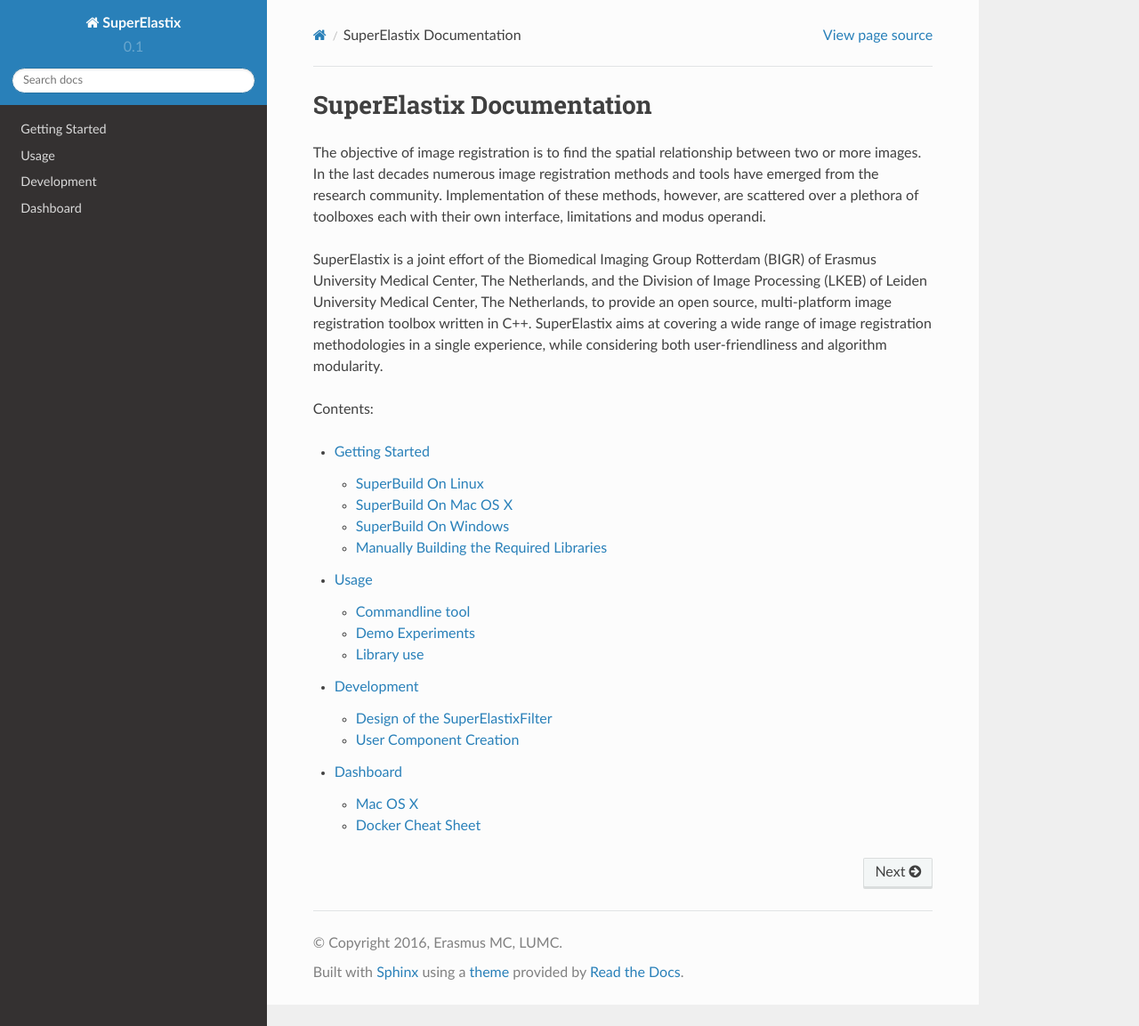
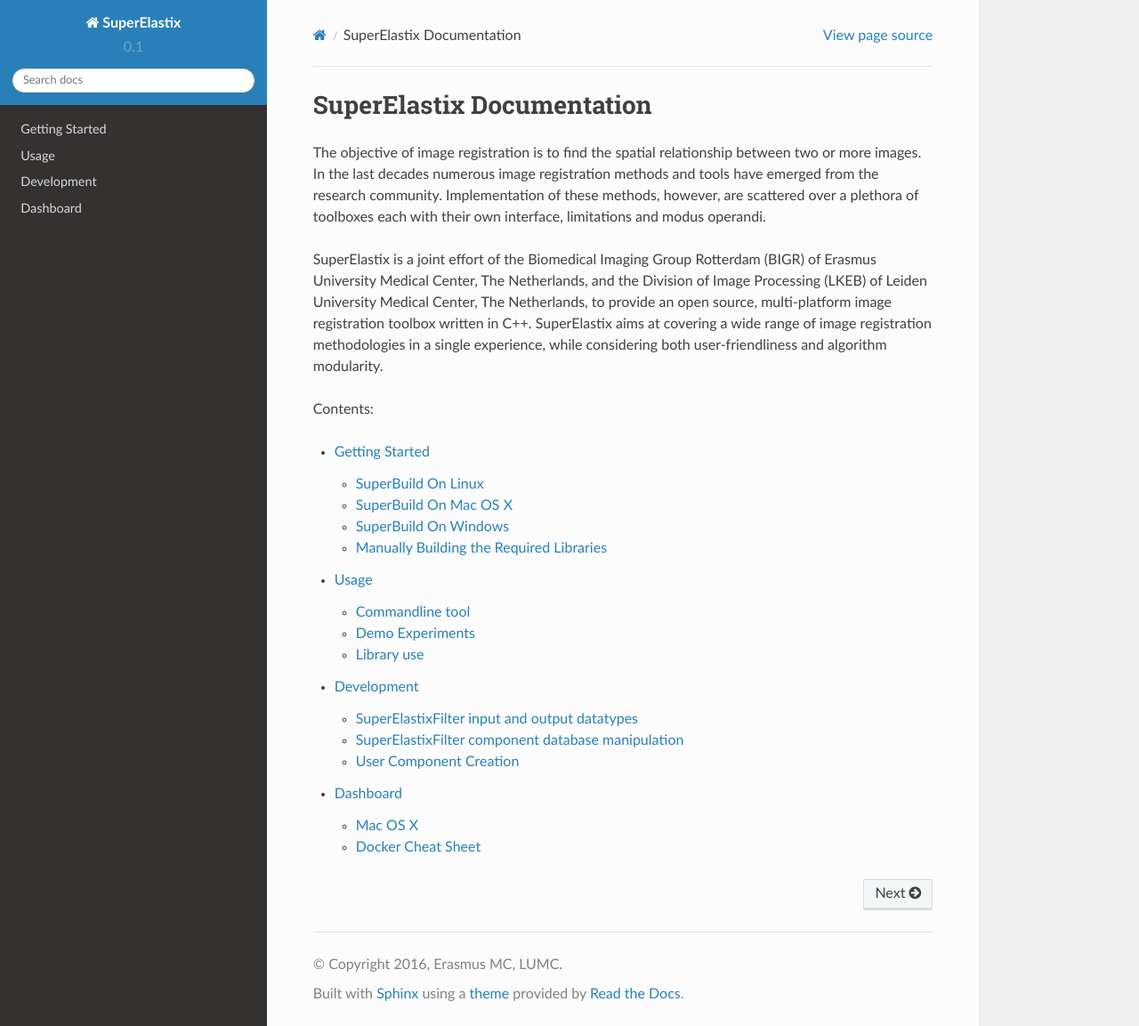
Before and after one commit to SuperElastix/SuperElastix-Documentation, a Sphinx documentation site: the page built from source/index.rst, in a window 1280 px wide and 1153 px high. Shown: the whole window at 89% size. Built offline with Sphinx 7.4.7 and the Read the Docs theme 2.0.0, drawn with Linux system fonts in a browser that asks for light colours; some of the changed lines change nothing that is shown.

Commit message:
ENH: a local build uses plantuml to generate image, but if Read-the-docs enviroment is detected static images are used.
DOC: extended documentation for developers

```diff
--- a/source/Development.rst
+++ b/source/Development.rst
@@ -3,10 +3,14 @@
 Development
 ===============
 
-Design of the SuperElastixFilter
---------------------------------
+With SuperElastix we aim to capture a wide range of registration methods, accessible via a single high-level user interface.  At the core of our design is a single collection of components with heterogeneous levels of functionality and granularity. This means that a component can implement a single concept (metric, transform, etc.) to be reused in many methods, can implement multiple (tightly coupled) concepts in one, or even be a full registration algorithm. Breaking up algorithms in small components allows a user to mix-and-match component, whereas treating a larger part of algorithms as monolithic blocks lowers the barrier for integration of new methods and paradigms and reuse of existing codebases.
+By a high level user configuration, components are selected at run-time and are connected via a user-defined network layout. A generic handshake mechanism verifies whether connected components are compatible both mathematically as on a software level. The user is notified if specific combinations are incompatible or not supported (yet).
 
-The SuperElastixFilter is designed to be part of an itk pipeline such that it can connect to other itk filters and supports the itk update mechanism. All input and output data required by the (configured) algorithm are exposed by the SuperElastixFilter. In this philosophy the SuperElastixFilter does/should not read or write data (images, meshes, etc) from disk directly. Therefor, in the commandline tool, which uses the SuperElastixFilter, readers and writers reside outside the SuperElastixFilter.
+
+SuperElastixFilter input and output datatypes
+---------------------------------------------
+
+The SuperElastixFilter is designed to be part of an itk pipeline such that it can connect to other itk filters and supports the itk update mechanism. All input and output data required by the (configured) algorithm are exposed by the SuperElastixFilter. In this philosophy the SuperElastixFilter does/should not read or write data (images, meshes, etc) from disk directly. Therefore, in the commandline tool, which uses the SuperElastixFilter, readers and writers reside outside the SuperElastixFilter.
 However, unlike common itk filters, the inputs and outputs of the SuperElastixFilter are typically unknown at compile time, because they depend on the Blueprint configuration describing the actual algorithm to execute. This complicates the setup of a pipeline, since up and downstream itk filters are typically templated over their datatypes.
 To stay as close as possible to the itk philosophy, the SuperElastixFilter supports 2 modes of operation:
 
@@ -21,75 +25,91 @@
 
 Note that these are simplified diagrams and may not reflect all details and naming as found in the source code.
 
+SuperElastixFilter component database manipulation
+--------------------------------------------------
+
+We provide two library interfaces, each supporting a different use case:
+
+- *"Precompiled" SuperElastix ITK filter*, designed to be used in external applications, such as the commandline interface or company applications.
+
+- *"Templated" SuperElastix ITK filter*, offering the most flexibility, useful for external third-party components and extreme use cases.
+
+In both cases SuperElastixFilter has an internal database of components that can be used to dynamically construct the registration algorithm of choice.
+In the "Precompiled" library this database is populated with a predefined list of components (each with predefined template arguments, such as dimensionality and pixel type, etc). Predefinition of the components allows for hiding the implementation details of the components and speeds up the compilation process of the application (done via the Pimpl idiom). The "Precompiled" library is still and ITK filter and depends on the (templated) header files of the itk library.
+
+In the "Templated" library the database of components can be populated by the user at compilation time by passing the component classes as template arguments. Applications using this library need access to all of SuperElastix internal source and header files at compilation time. This approach provides the flexibility to compile an instance of the SuperElastix ITK filter with, for instance, a sub- or superset of the default components, a set of components with exotic dimensionality or pixel types or even with third party components. Compiling the SuperElastix ITK filter with a small set of components is typically done in our Unit tests when testing a specific component or combination of components. Adding a third-party component to SuperElastix via template arguments does not require any modification of the source code files of the SuperElastixFilter. A third-party component can adhere to the existing already defined interfaces classes, but op top of that it can also define new interface classes.
+
+
 User Component Creation
 -----------------------
 
-A SuperElastix Component consists of
+A SuperElastix Component consists of accepting and providing interfaces. To let the handshake mechanism handle a component correctly the component (class) must adhere to the following structure. The component class must derive from the :code:`SuperElastixComponent` class (solely). The :code:`SuperElastixComponent` is a templated class with signature :code:`< <Providing<I_A, I_B, ... >, Accepting<I_C, I_D, ... > > >`, with classes :code:`Providing` and :code:`Accepting` acting as placeholders to indicate the role of the interfaces :code:`I`.
+By inheriting of the :code:`SuperElastixComponent` class the component developer needs to provide the implementation for a number of methods. These are:
 
-.. graphviz::
+- All methods that have been defined in the (abstract) interfaces classes that component developer selected.
 
-   digraph {
-      "From" -> "To";
-   }
+- A :code:`virtual void Set(I_x*)` for each interface class :code:`I_x` that has been selected as providing interface. (This example uses raw pointes, but in the reality we use code:`std::shared_ptr` for this).
 
-.. uml::
+- The :code:`virtual bool MeetsCriterion( const CriterionType & criterion )`, which returns true if and only if the component has an implementation for which the criterion (read from the Blueprint) holds.
 
-  @startuml
-  Alice -> Bob: test
-  @enduml
+.. ifconfig:: renderuml is 'False'
 
-.. uml::
+    .. image:: rendered/plantuml-d1f04ea4e651f964fcc5c4101b3d5b03121084b1.png
 
-      @startuml
+.. ifconfig:: renderuml is 'True'
 
-      'style options
-      skinparam monochrome true
-      skinparam circledCharacterRadius 0
-      skinparam circledCharacterFontSize 0
-      skinparam classAttributeIconSize 0
-      hide empty members
+    .. uml::
 
-	  class CustomComponent{
-	  type_A Method_A(args)
-	  type_B Method_B(args)
-	  void Set(I_C*)
-	  void Set(I_D*)
-	  bool MeetsCriterion()
-	  }
+          @startuml
 
-      class SuperElastixComponent< "<Providing<I_A, I_B, ... >, Accepting<I_C, I_D, ... > >" > {
-	  "HandShakeMethods"()
-      }
+          'style options
+          skinparam monochrome true
+          skinparam circledCharacterRadius 0
+          skinparam circledCharacterFontSize 0
+          skinparam classAttributeIconSize 0
+          hide empty members
 
-      package Providing {
-      class I_A << interface >> {
-	  type_A Method_A(args)
-	  }
-      class I_B << interface >> {
-	  type_B Method_B(args)
-      }
-      }
+    	  class CustomComponent{
+    	  type_A Method_A(args)
+    	  type_B Method_B(args)
+    	  void Set(I_C*)
+    	  void Set(I_D*)
+    	  bool MeetsCriterion()
+    	  }
 
-      package Accepting {
-      class "Acceptor<I_C>" << interface >> {
-      void Set(I_C*)
-      }
+          class SuperElastixComponent< "<Providing<I_A, I_B, ... >, Accepting<I_C, I_D, ... > >" > {
+    	  "HandShakeMethods"()
+          }
 
-      class "Acceptor<I_D>" << interface >> {
-      void Set(I_D*)
-      }
-	  }
+          package Providing {
+          class I_A << interface >> {
+    	  type_A Method_A(args)
+    	  }
+          class I_B << interface >> {
+    	  type_B Method_B(args)
+          }
+          }
 
-	  class ComponentBase {
-	  bool MeetsCriterion()
-	  "HandShakeMethods"()
-	  }
+          package Accepting {
+          class "Acceptor<I_C>" << interface >> {
+          void Set(I_C*)
+          }
 
-      ComponentBase <|-- SuperElastixComponent
-      I_A <|-- SuperElastixComponent
-      I_B <|-- SuperElastixComponent
-      "Acceptor<I_C>" <|-- SuperElastixComponent
-      "Acceptor<I_D>" <|-- SuperElastixComponent
+          class "Acceptor<I_D>" << interface >> {
+          void Set(I_D*)
+          }
+    	  }
 
-      SuperElastixComponent <|-- CustomComponent
-      @enduml
+    	  class ComponentBase {
+    	  bool MeetsCriterion()
+    	  "HandShakeMethods"()
+    	  }
+
+          ComponentBase <|-- SuperElastixComponent
+          I_A <|-- SuperElastixComponent
+          I_B <|-- SuperElastixComponent
+          "Acceptor<I_C>" <|-- SuperElastixComponent
+          "Acceptor<I_D>" <|-- SuperElastixComponent
+
+          SuperElastixComponent <|-- CustomComponent
+          @enduml
--- a/source/conf.py
+++ b/source/conf.py
@@ -37,10 +37,21 @@
 # ones.
 extensions = [
     'sphinx.ext.mathjax',
+    'sphinx.ext.ifconfig'
+]
+if not is_rtd:
+    extensions += [
 	'sphinxcontrib.plantuml',
 	'sphinx.ext.graphviz'
-]
+    ]
 
+def setup(app):
+    print("setup called")
+    print(app)
+    if is_rtd:
+        app.add_config_value('renderuml', 'False', 'env')
+    else:
+        app.add_config_value('renderuml', 'True', 'env')
 # Add any paths that contain templates here, relative to this directory.
 templates_path = ['_templates']
 
@@ -365,4 +376,5 @@
 # If false, no index is generated.
 #epub_use_index = True
 
+# used if not is_rtd:
 plantuml = 'java -jar ../utils/plantuml.jar'
```
Also changed, not shown: source/rendered/plantuml-d1f04ea4e651f964fcc5c4101b3d5b03121084b1.png (added).
